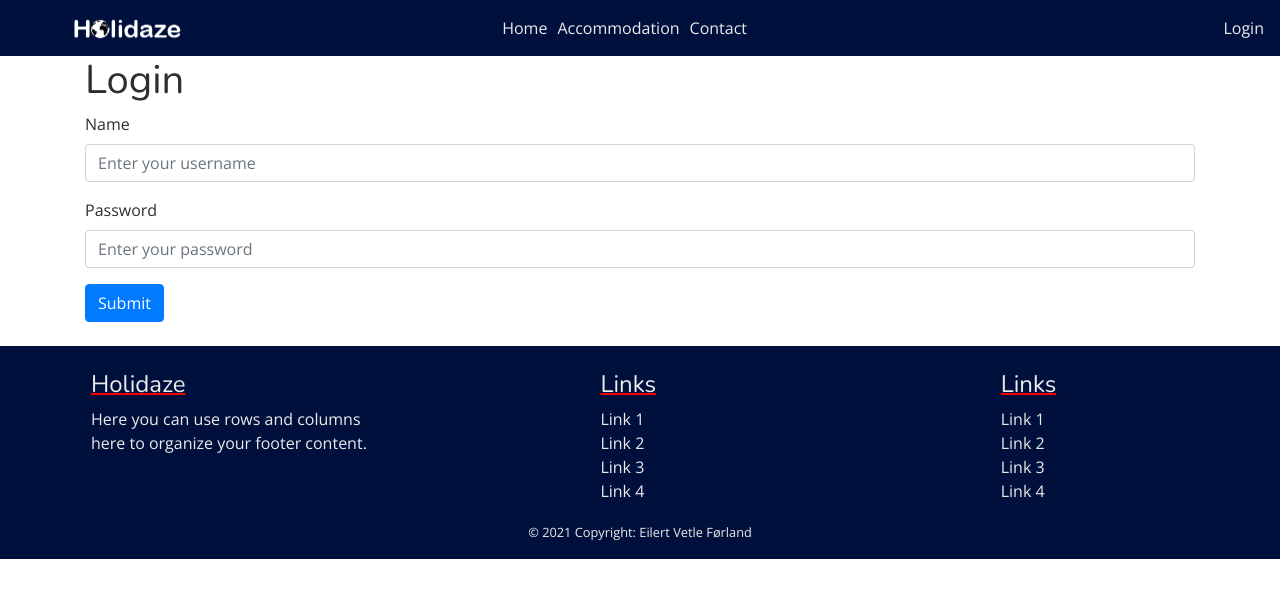
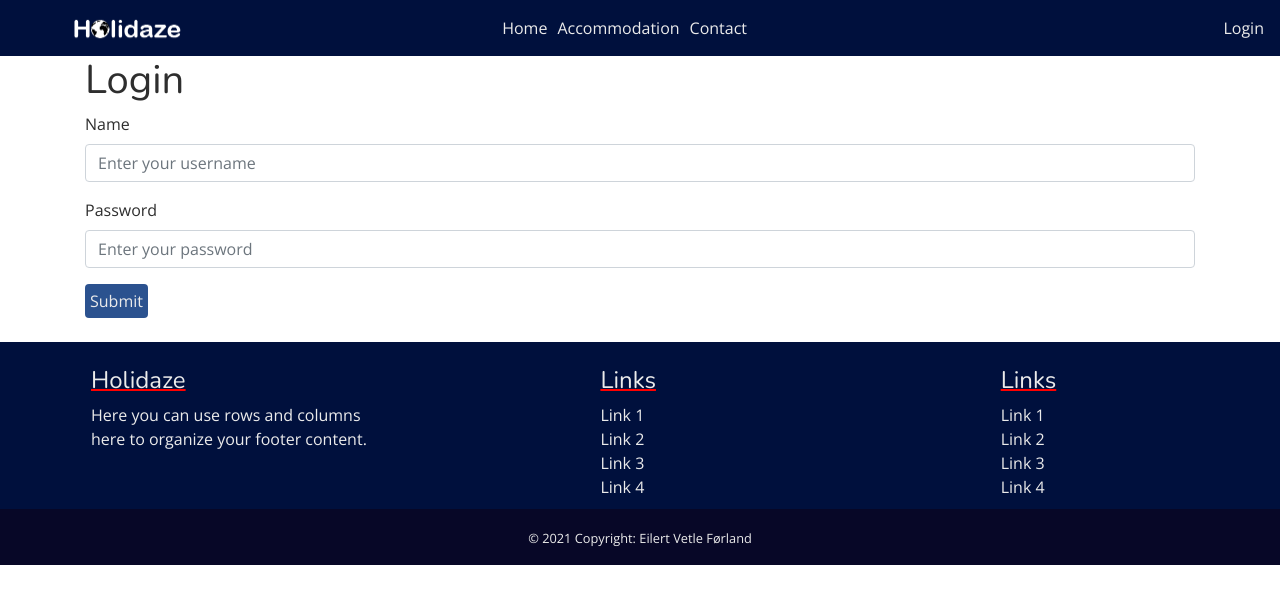
Before and after one commit to FrontEndVetle/Eilert-Forland-PE2-Holidaze, a React (Create React App) app: page /login in a window 1280 px wide. Shown: the top 604 px of the page. Built offline with nearby package versions, Linux system fonts and the light colour scheme.

Commit message:
Changed color and responsiveness on buttons

```diff
--- a/public/index.html
+++ b/public/index.html
@@ -22,8 +22,7 @@
       work correctly both with client-side routing and a non-root public URL.
       Learn how to configure a non-root public URL by running `npm run build`.
     -->
-
-    <link rel="stylesheet" href="https://maxcdn.bootstrapcdn.com/bootstrap/4.3.1/css/bootstrap.min.css" />
+    <link rel="stylesheet" href="https://maxcdn.bootstrapcdn.com/bootstrap/4.5.0/css/bootstrap.min.css" integrity="sha384-9aIt2nRpC12Uk9gS9baDl411NQApFmC26EwAOH8WgZl5MYYxFfc+NcPb1dKGj7Sk" crossorigin="anonymous" />
     <title>React App</title>
 </head>
 
--- a/src/components/layout/header/Nav.js
+++ b/src/components/layout/header/Nav.js
@@ -35,7 +35,8 @@ function NavBar() {
 						<DropdownButton
 							menuAlign='right'
 							title='Admin'
-							id='dropdown-menu-align-right'>
+							id='dropdown-menu-align-right'
+							className='btn'>
 							<Dropdown.Item href='/admin'>Action</Dropdown.Item>
 							<Dropdown.Item href='/admin/hotels/add'>
 								Another action
--- a/src/data/Homepage.json
+++ b/src/data/Homepage.json
@@ -2,7 +2,7 @@
         "id": 1,
         "title": "John",
         "information": ["Bergen1", "Bergen2", "Bergen3"],
-        "image": "/images/bryggen.jpg"
+        "image": ["/images/skansen.jpg"]
     },
     {
         "id": 2,
@@ -14,6 +14,6 @@
         "id": 3,
         "title": "Oslo",
         "information": ["Bergen1", "Bergen2", "Bergen3"],
-        "image": ["/images/bryggen.jpg"]
+        "image": ["/images/skansen.jpg"]
     }
 ]
--- a/src/sass/partials/_cards.scss
+++ b/src/sass/partials/_cards.scss
@@ -0,0 +1,10 @@
+.card {
+    margin-top: 50px;
+    border-radius: 5%;
+    border: none;
+    box-shadow: 0px 1px 4px;
+}
+
+@media (min-width: 641px) {}
+
+@media (min-width: 961px) {}
--- a/src/sass/partials/_general.scss
+++ b/src/sass/partials/_general.scss
@@ -0,0 +1,23 @@
+.btn {
+    background-color: $btn-color;
+    color: $text-light;
+    padding: 3px;
+    border: none;
+    font-size: $btn-text-m;
+    &:hover {
+        $btn-hover: #00103d;
+    }
+}
+
+@media (min-width: 641px) {
+    .btn {
+        font-size: $btn-text-t;
+        padding: 5px;
+    }
+}
+
+@media (min-width: 961px) {
+    .btn {
+        font-size: $btn-text-d;
+    }
+}
--- a/src/sass/partials/_nav-footer.scss
+++ b/src/sass/partials/_nav-footer.scss
@@ -14,9 +14,6 @@
 
 .navbar-nav a {
     margin-left: 10px;
-    &:hover {
-        background-color: red;
-    }
 }
 
 .dropdown-menu {
@@ -34,6 +31,10 @@
     &__title {
         text-decoration: underline red 2px;
     }
+    .c-footer {
+        background-color: $copyright-bg;
+        margin-top: 10px;
+    }
 }
 
 @media (min-width: 641px) {}
--- a/src/sass/partials/_variables.scss
+++ b/src/sass/partials/_variables.scss
@@ -40,9 +40,10 @@ $btn-text-m: 12px;
 
 $text-light: #ebebeb;
 $text-color: #2e2e2e;
-$link-hover: #a09f9f;
-$btn-color: #2c4459;
+$link-hover: #fff;
+$btn-color: #2b528f;
 $btn-hover: #4d748c;
-$hover-a: #343a3f;
+$hover-a: #fff;
 $nav-bg: #00103d;
 $footer-bg: #00103d;
+$copyright-bg: #070727;
--- a/src/sass/style.scss
+++ b/src/sass/style.scss
@@ -1,5 +1,6 @@
 @import 'partials/variables';
 @import 'partials/typography';
+@import 'partials/general';
 @import 'partials/nav-footer';
 @import 'partials/home';
 @import 'partials/cards';
```
Also changed, not shown: src/index.js (+4 -4 lines).
